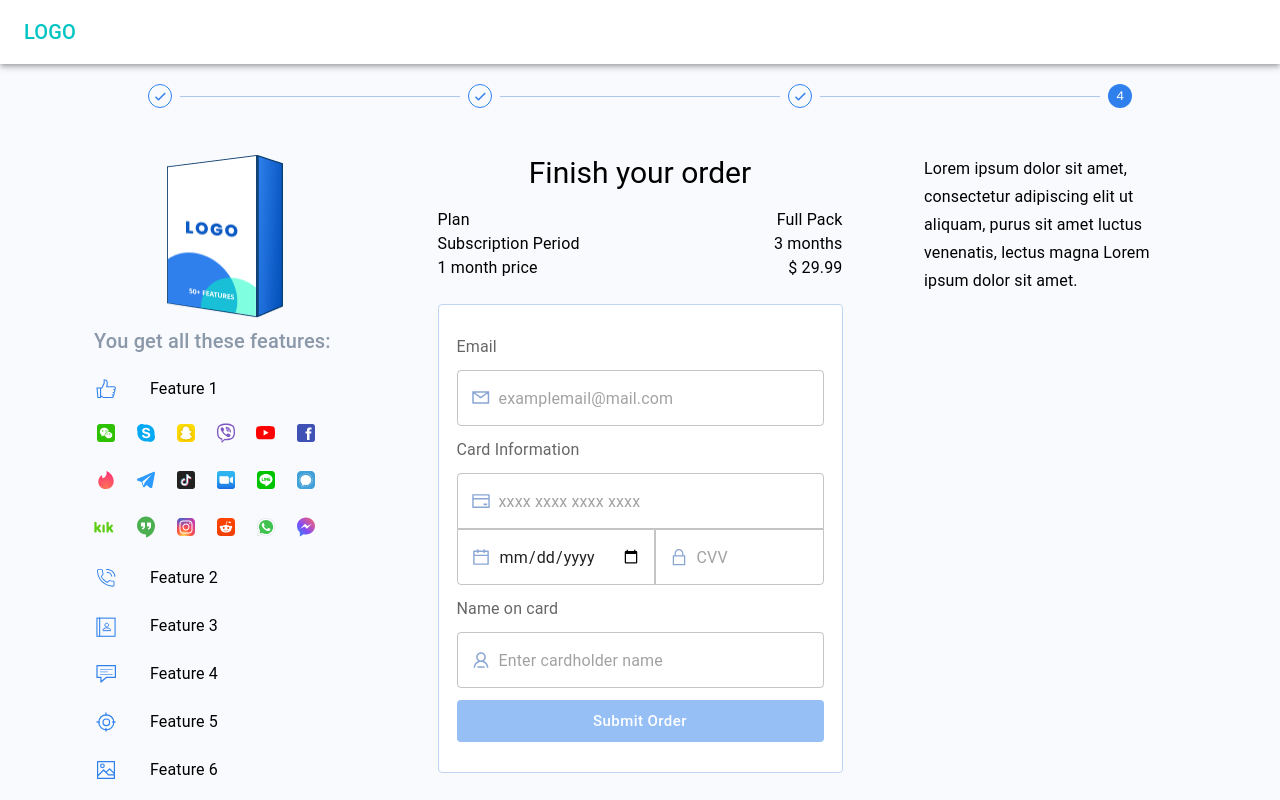
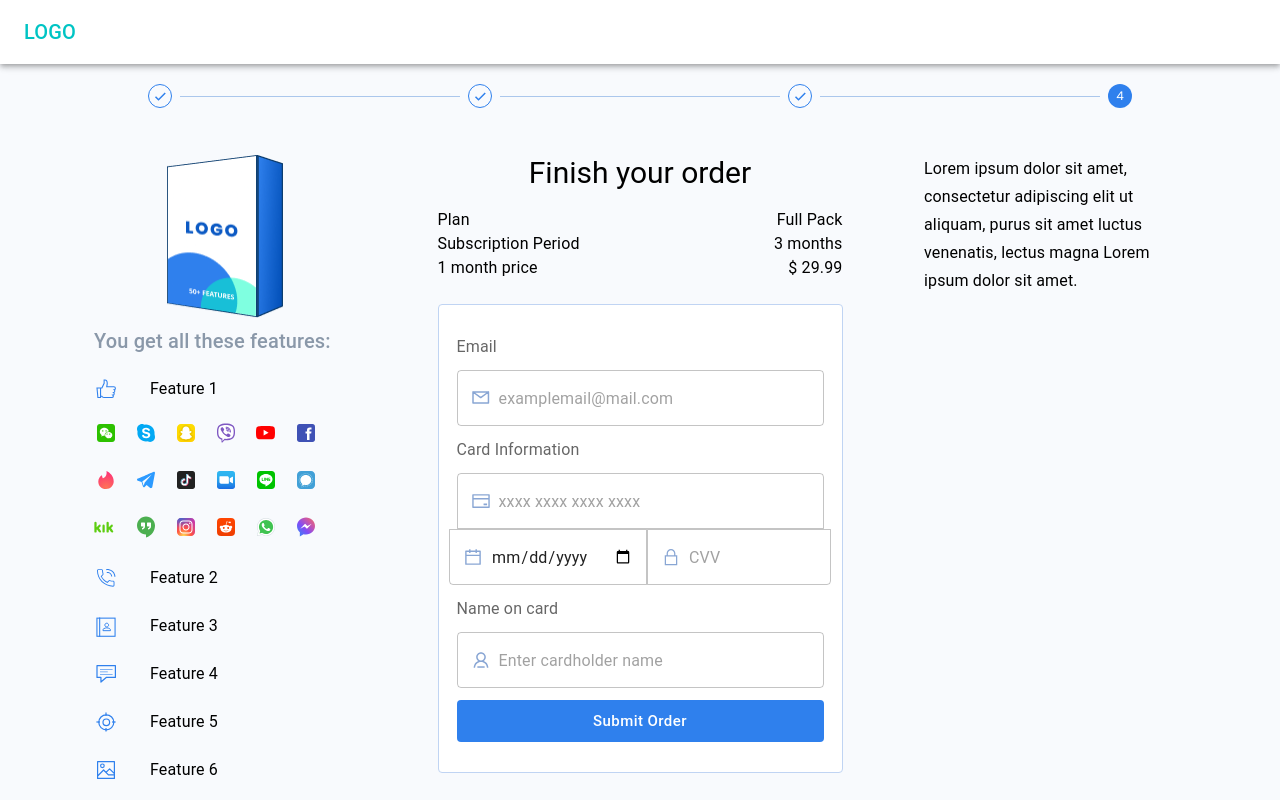
Before and after one commit to bahmet-lesia/bahmet-lesia.github.io, a React (Create React App) app: page / in a window 1280 px wide. Shown: the top 800 px of the page. Built offline with nearby package versions, Linux system fonts and the light colour scheme; the HTML template or start-up script is replaced by a standard one.

Commit message:
form validation added, console errors fixed

```diff
--- a/package.json
+++ b/package.json
@@ -10,6 +10,7 @@
     "@testing-library/jest-dom": "^5.16.5",
     "@testing-library/react": "^13.4.0",
     "@testing-library/user-event": "^13.5.0",
+    "formik": "^2.4.2",
     "react": "^18.2.0",
     "react-dom": "^18.2.0",
     "react-scripts": "5.0.1",
--- a/src/components/FeaturesList/index.js
+++ b/src/components/FeaturesList/index.js
@@ -21,7 +21,7 @@ function FeaturesList() {
       </Typography>
       <List>
         {featuresConfig.map(({ Icon, text, NestedComponent }) => (
-          <>
+          <React.Fragment key={text}>
             <ListItem sx={{paddingLeft: 0}}>
               <ListItemIcon>
                 <Icon />
@@ -33,7 +33,7 @@ function FeaturesList() {
                 <NestedComponent />
               </ListItem>
             )}
-          </>
+          </React.Fragment>
         ))}
       </List>
     </>
--- a/src/components/Payment/PaymentForm/Input.js
+++ b/src/components/Payment/PaymentForm/Input.js
@@ -1,26 +1,33 @@
 import React from "react";
-import Input from "@mui/material/OutlinedInput";
+import TextField from "@mui/material/TextField";
 import InputAdornment from "@mui/material/InputAdornment";
 
 const customStyles = {
-  width: '100%',
-  outline: 'none',
-  boxShadow: 'none',
-  borderRadius: '4px',
+  width: "100%",
+  outline: "none",
+  boxShadow: "none",
+  borderRadius: "4px",
+  "& .Mui-required": {
+    position: "absolute",
+    top: "-23px",
+    right: "-11px",
+  },
 };
 
 export default function StyledInput(props) {
   const { Icon, stylesOverride, ...restProps } = props;
   return (
     <div>
-      <Input
+      <TextField
         {...restProps}
-        sx={{ ...customStyles, ...stylesOverride}}
-        startAdornment={
-          <InputAdornment position="start">
-            <Icon />
-          </InputAdornment>
-        }
+        sx={{ ...customStyles, ...stylesOverride }}
+        InputProps={{
+          startAdornment: (
+            <InputAdornment position="start">
+              <Icon />
+            </InputAdornment>
+          ),
+        }}
       />
     </div>
   );
--- a/src/components/Payment/PaymentForm/index.js
+++ b/src/components/Payment/PaymentForm/index.js
@@ -1,4 +1,5 @@
 import React from "react";
+import { useFormik } from "formik";
 import styled from "styled-components";
 import { Box, InputLabel, Button } from "@mui/material";
 import StyledInput from "./Input";
@@ -7,6 +8,7 @@ import { ReactComponent as PayformCard } from "../../../icons/payform_card.svg";
 import { ReactComponent as PayformDate } from "../../../icons/payform_date.svg";
 import { ReactComponent as PayformCvv } from "../../../icons/payform_cvv.svg";
 import { ReactComponent as PayformUser } from "../../../icons/payform_user.svg";
+import { validate } from "./validate";
 
 const FormContainer = styled(Box)`
   display: flex;
@@ -26,13 +28,34 @@ const StyledLabel = styled(InputLabel)`
 `;
 
 function PaymentForm() {
+  const formik = useFormik({
+    initialValues: {
+      email: "",
+      card: "",
+      date: "",
+      cvv: "",
+      name: "",
+    },
+    validate,
+    onSubmit: (values) => {
+      console.log("Form submited", formik.values);
+    },
+  });
+  const { values, errors } = formik;
+
   return (
     <FormContainer>
+      <form onSubmit={formik.handleSubmit} noValidate="novalidate">
         <StyledLabel>Email</StyledLabel>
         <StyledInput
           required
+          id="email"
           type="email"
           name="email"
+          error={!!errors.email}
+          helperText={errors.email}
+          value={values.email}
+          onChange={formik.handleChange}
           Icon={PayformEmail}
           placeholder="examplemail@mail.com"
           stylesOverride={{}}
@@ -41,16 +64,24 @@ function PaymentForm() {
         <Box>
           <StyledInput
             required
+            id="card"
+            name="card"
+            value={values.card}
+            error={!!errors.card}
+            helperText={errors.card}
+            onChange={formik.handleChange}
             type="tel"
-          inputmode="numeric"
+            inputMode="numeric"
             pattern="[0-9\s]{13,19}"
-          autocomplete="cc-number"
-          maxlength="19"
+            autoComplete="cc-number"
+            maxLength="19"
             placeholder="xxxx xxxx xxxx xxxx"
             Icon={PayformCard}
             stylesOverride={{
+              "& .MuiInputBase-root.MuiOutlinedInput-root": {
                 borderBottomRightRadius: "0px",
                 borderBottomLeftRadius: "0px",
+              },
             }}
           />
           <Box
@@ -63,67 +94,85 @@ function PaymentForm() {
             <StyledInput
               required
               type="date"
-            inputmode="numeric"
+              name="date"
+              id="date"
+              value={values.date}
+              error={!!errors.date}
+              onChange={formik.handleChange}
+              inputMode="numeric"
               placeholder="MM/YYYY"
               Icon={PayformDate}
               stylesOverride={{
+                "& .MuiInputBase-root.MuiOutlinedInput-root": {
                   borderBottomRightRadius: "0px",
                   borderTopRightRadius: "0px",
                   borderTopLeftRadius: "0px",
+                  minWidth: '183px',
+                },
               }}
             />
             <StyledInput
               required
               type="tel"
-            inputmode="numeric"
+              name="cvv"
+              id="cvv"
+              value={values.cvv}
+              error={!!errors.cvv}
+              onChange={formik.handleChange}
+              inputMode="numeric"
               placeholder="CVV"
               Icon={PayformCvv}
               stylesOverride={{
+                "& .MuiInputBase-root.MuiOutlinedInput-root": {
                   borderBottomLeftRadius: "0px",
                   borderTopRightRadius: "0px",
                   borderTopLeftRadius: "0px",
+                  minWidth: '184px',
+                },
               }}
             />
           </Box>
           <StyledLabel>Name on card</StyledLabel>
           <StyledInput
             required
+            name="name"
+            id="name"
+            value={values.name}
+            error={!!errors.name}
+            helperText={errors.name}
+            onChange={formik.handleChange}
             type="text"
-          name="email"
             Icon={PayformUser}
             placeholder="Enter cardholder name"
             stylesOverride={{}}
           />
           <Button
-          disabled
             type="submit"
             variant="text"
             size="large"
-          onClick={() => {
-            console.log("handle submit action");
-          }}
             sx={{
-            '&.MuiButton-text': {
-                color: '#fff',
+              "&.MuiButton-text": {
+                color: "#fff",
               },
-            '&.MuiButton-root': {
-                width: '100%',
-                margin: '12px 0',
-                background: '#2F80ED',
-                textTransform: 'none',
+              "&.MuiButton-root": {
+                width: "100%",
+                margin: "12px 0",
+                background: "#2F80ED",
+                textTransform: "none",
               },
-            '&.MuiButton-root:hover': {
-                background: '#1968D2',
+              "&.MuiButton-root:hover": {
+                background: "#1968D2",
               },
-            '&.MuiButton-root.Mui-disabled': {
-                background: '#2F80ED',
-                opacity: '0.5',
+              "&.MuiButton-root.Mui-disabled": {
+                background: "#2F80ED",
+                opacity: "0.5",
               },
             }}
           >
             Submit Order
           </Button>
         </Box>
+      </form>
     </FormContainer>
   );
 }
--- /dev/null
+++ b/src/components/Payment/PaymentForm/validate.js
@@ -0,0 +1,47 @@
+const emailPattern = /^[A-Z0-9._%+-]+@[A-Z0-9.-]+\.[A-Z]{2,4}$/;
+const datePattern = /^\d{4}-\d{2}-\d{2}$/;
+const visaPattern = /^(?:4[0-9]{12}(?:[0-9]{3})?)$/;
+const mastPattern = /^(?:5[1-5][0-9]{14})$/;
+const amexPattern = /^(?:3[47][0-9]{13})$/;
+const discPattern = /^(?:6(?:011|5[0-9][0-9])[0-9]{12})$/;
+
+const isCardNumberValid = (card) => {
+  const isVisa = visaPattern.test(card);
+  const isMaster = mastPattern.test(card);
+  const isAmex = amexPattern.test(card);
+  const isDisc = discPattern.test(card);
+
+  return isVisa || isMaster || isAmex || isDisc;
+};
+
+export function validate(values) {
+  const errors = {};
+  if (!values.email) {
+    errors.email = "Required";
+  } else if (!emailPattern.test(values.email)) {
+    errors.email = "Your email is incomplete";
+  }
+
+  if (!values.card) {
+    errors.card = "Required";
+  } else if (!isCardNumberValid(values.card)) {
+    errors.card = "Your card number is invalid";
+  }
+
+  if (!values.date) {
+    errors.date = "Required";
+  } else if (!datePattern.test(values.date)) {
+    errors.date = "Your card's expiration date is incomplete";
+  } else if (new Date(values.date) > Date.now) {
+    errors.date = "Your card's expiration year is in the past";
+  }
+
+  if (!values.cvv) {
+    errors.cvv = "Required";
+  }
+
+  if (!values.name) {
+    errors.name = "Required";
+  }
+  return errors;
+}
--- a/src/components/SociaIconsList/index.js
+++ b/src/components/SociaIconsList/index.js
@@ -24,74 +24,92 @@ import { ReactComponent as IconFbMess } from "../../icons/fb_mess.svg";
 
 const socialIconsListConfig = [
   {
+    id: 0,
     Icon: IconWechat,
     link: "https://www.wechat.com/",
   },
   {
+    id: 1,
     Icon: IconSkype,
     link: "https://www.skype.com/",
   },
   {
+    id: 2,
     Icon: IconSnapchat,
     link: "https://www.snapchat.com/",
   },
   {
+    id: 3,
     Icon: IconViber,
     link: "https://www.viber.com/",
   },
   {
+    id: 4,
     Icon: IconYoutube,
     link: "https://www.viber.com/",
   },
   {
+    id: 5,
     Icon: IconFb,
     link: "http://facebook.com",
   },
   {
+    id: 6,
     Icon: IconTinder,
     link: "http://tinder.com",
   },
   {
+    id: 7,
     Icon: IconTg,
     link: "http://telegram.com",
   },
   {
+    id: 8,
     Icon: IconTiktok,
     link: "http://tiktok.com",
   },
   {
+    id: 9,
     Icon: IconZoom,
     link: "http://zoom.com",
   },
   {
+    id: 10,
     Icon: IconLine,
     link: "http://line.com",
   },
   {
+    id: 11,
     Icon: IconSignal,
     link: "http://signal.com",
   },
   {
+    id: 12,
     Icon: IconKik,
     link: "http://kik.com",
   },
   {
+    id: 13,
     Icon: IconHangouts,
     link: "http://hangouts.com",
   },
   {
+    id: 14,
     Icon: IconInstagram,
     link: "http://instagram.com",
   },
   {
+    id: 15,
     Icon: IconReddit,
     link: "http://reddit.com",
   },
   {
+    id: 16,
     Icon: IconWhatsapp,
     link: "http://whatsapp.com",
   },
   {
+    id: 17,
     Icon: IconFbMess,
     link: "http://facebook.com",
   },
@@ -100,8 +118,8 @@ const socialIconsListConfig = [
 function SocialIconsList() {
   return (
     <Box display="grid" gridTemplateColumns="repeat(6, 1fr)" gap={2} sx={{maxWidth: '265px'}}>
-      {socialIconsListConfig.map(({ Icon, link }, index) => (
-        <Box gridColumn="span 1">
+      {socialIconsListConfig.map(({ id, Icon, link }, index) => (
+        <Box gridColumn="span 1" key={id}>
           <a href={link} target="_blank" rel="noreferrer">
             <Icon />
           </a>
```
Also changed, not shown: 1 other file (tests, documents, lock files or other folders). Lines whose indentation alone changed are shown as unchanged.
